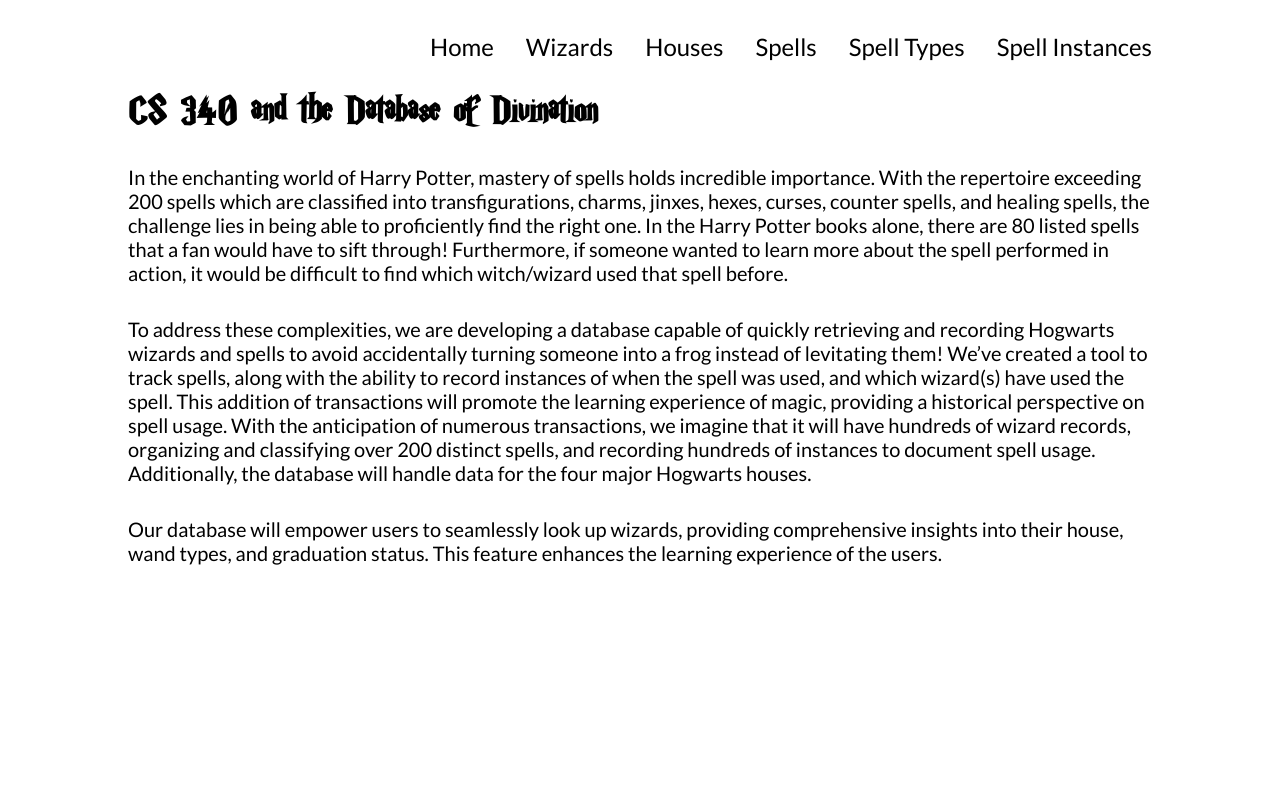
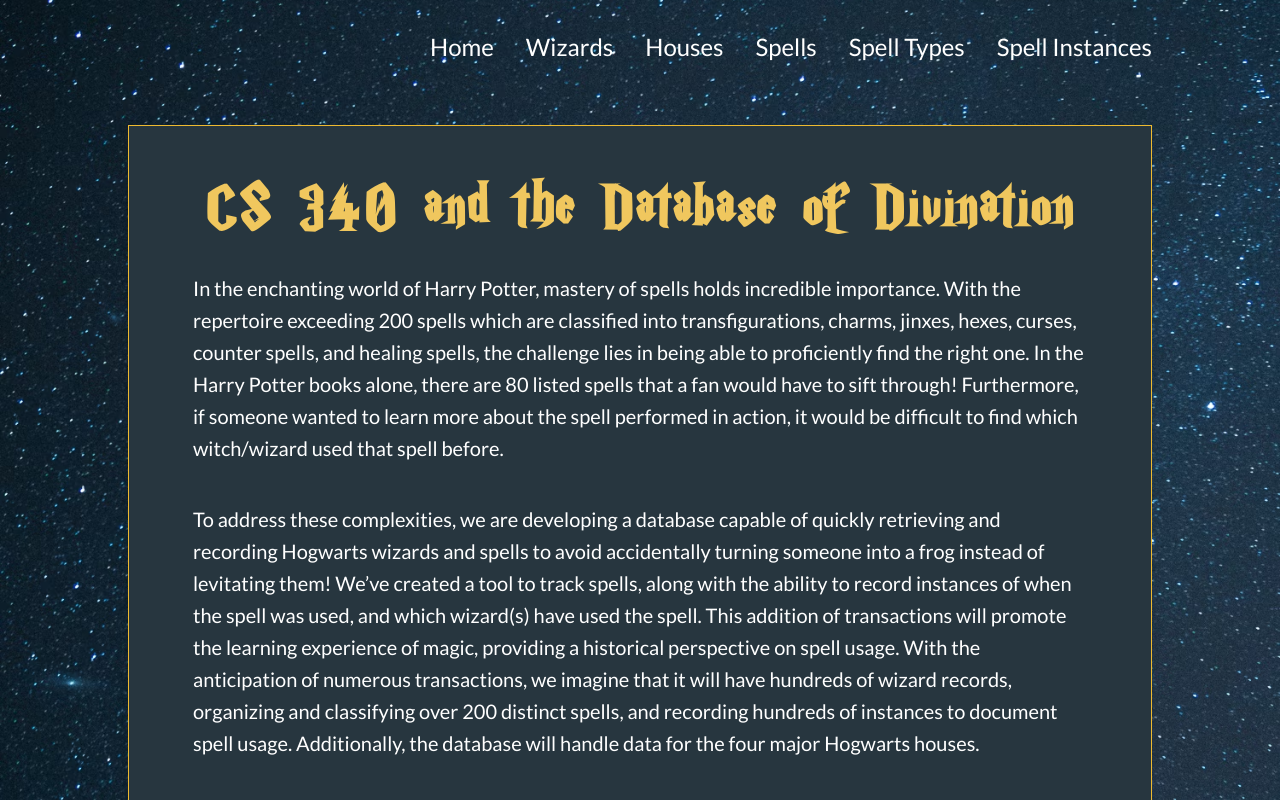
Before and after one commit to annaleexjohnson/cs340-project, a Next.js app in the folder client/: page / in a window 1280 px wide. Shown: the top 800 px of the page. Built offline with nearby package versions, Linux system fonts and the light colour scheme; a web font is replaced by a local one.

Commit message:
update home page

```diff
--- a/client/src/app/globals.css
+++ b/client/src/app/globals.css
@@ -13,7 +13,8 @@
   --ravenclaw-blue: #222f5b;
   --ravenclaw-gold: #946b2d;
   --hufflepuff-canary: #f0c75e;
-  --hufflepuff-rbow: #372e29;
+  --hufflepuff-brown: #372e29;
+  --muted-navy: #27363f;
 }
 
 * {
@@ -32,10 +33,22 @@
   margin: 0 10vw;
   font-size: 1.25rem;
   font-family: var(--font-lato);
+  background-color: #27363f;
+  background-image: url("../../public/bg-image.avif");
+  background-position: center;
+  background-repeat: no-repeat;
+  background-size: cover;
+  color: white;
 }
 
 h1 {
   font-family: HarryP;
+  color: white;
+  text-align: center;
+  color: var(--hufflepuff-canary);
+  letter-spacing: 0.2rem;
+  font-size: 4rem;
+  line-height: 2.75rem;
 }
 
 h2,
--- a/client/src/app/page.js
+++ b/client/src/app/page.js
@@ -4,8 +4,9 @@
 export default function Home() {
   return (
     <main className={styles.main}>
-      <h1>CS 340 and the Database of Divination</h1>
       <div className={styles.overview}>
+        <h1>CS 340 and the Database of Divination</h1>
+
         <p>
           In the enchanting world of Harry Potter, mastery of spells holds
           incredible importance. With the repertoire exceeding 200 spells which
--- a/client/src/app/page.module.css
+++ b/client/src/app/page.module.css
@@ -1,6 +1,17 @@
 .main {
 }
 
-.overview p {
-  margin: 2.5vw 0;
+.overview {
+  position: relative;
+  width: 100%;
+  display: flex;
+  flex-direction: column;
+  justify-content: center;
+  align-items: center;
+  gap: 3vw;
+  padding: 5vw;
+  margin: 5vw 0;
+  background-color: var(--muted-navy);
+  border: var(--gryffindor-yellow) 0.1rem solid;
+  line-height: 2rem;
 }
```
Also changed, not shown: client/public/bg-image.avif (added), client/public/card-frame.svg (added).
